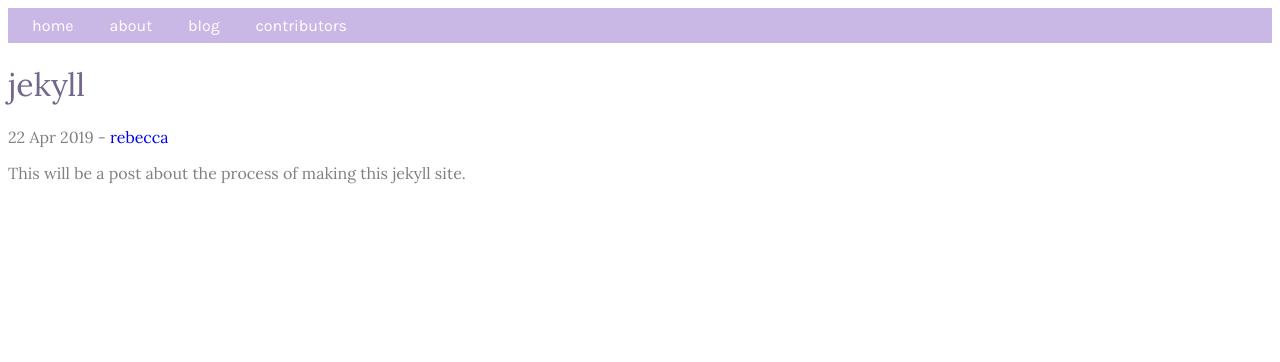
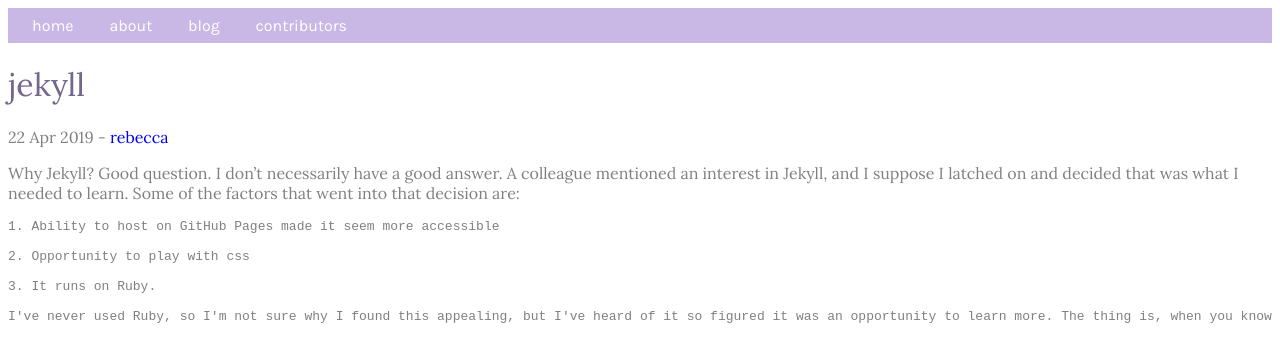
Before and after one commit to rmtownsend/jekyll-blog, a Jekyll site: the page built from _posts/2019-04-22-jekyll.md, in a window 1280 px wide. Shown: the top 362 px of the page. Built offline with Jekyll 4.4.1, drawn with Linux system fonts in a browser that asks for light colours.

Commit message:
updated posts

```diff
--- a/_posts/2019-04-22-jekyll.md
+++ b/_posts/2019-04-22-jekyll.md
@@ -2,4 +2,12 @@
 layout: post
 creator: rebecca
 ---
-This will be a post about the process of making this jekyll site.
+Why Jekyll? Good question. I don't necessarily have a good answer. A colleague mentioned an interest in Jekyll, and I suppose I latched on and decided that was what I needed to learn. Some of the factors that went into that decision are:
+
+    1. Ability to host on GitHub Pages made it seem more accessible
+
+    2. Opportunity to play with css
+
+    3. It runs on Ruby.
+
+    I've never used Ruby, so I'm not sure why I found this appealing, but I've heard of it so figured it was an opportunity to learn more. The thing is, when you know so little, **everything** is an opportunity to learn.
```
Also changed, not shown: _posts/2019-04-23-jekyll-on-github-pages.md (renamed from _posts/2019-04-21-jekyll-on-gitHub-pages.md).
